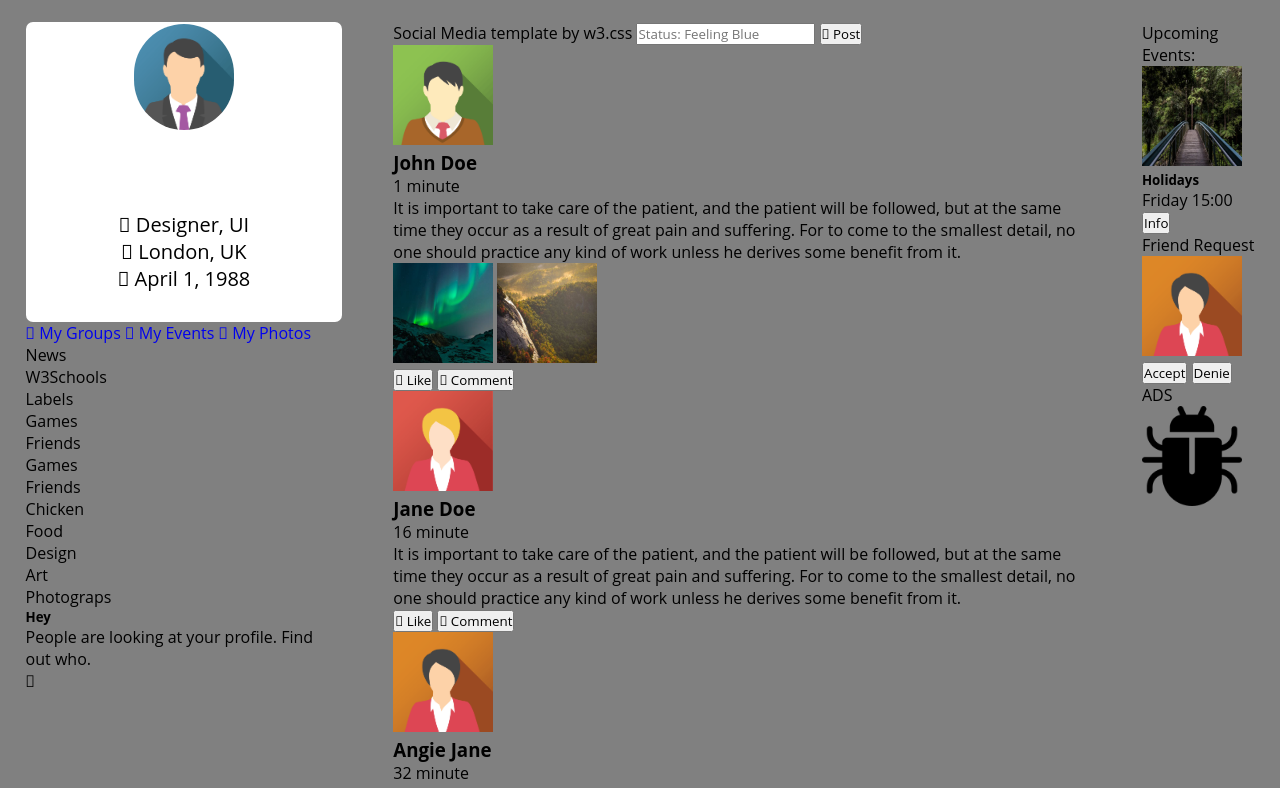
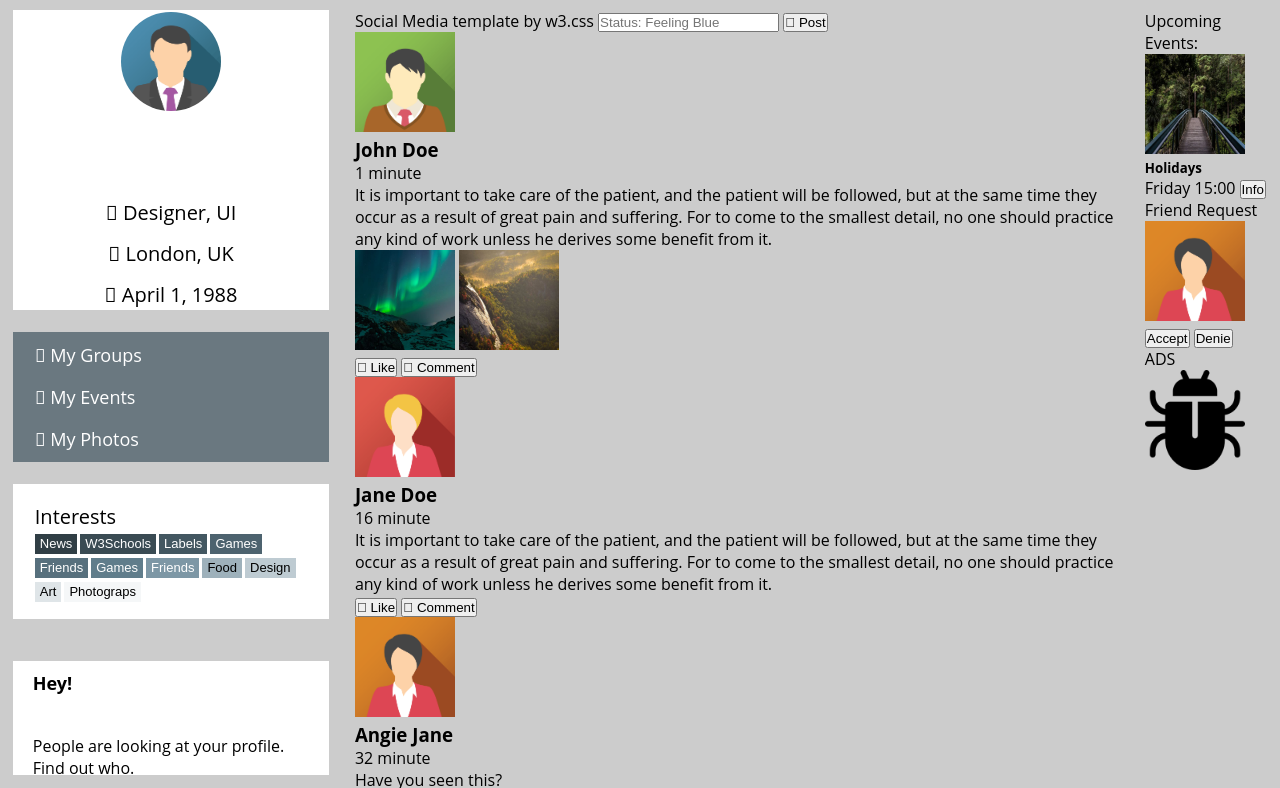
Before and after one commit to mvfasatresor/Coding-Challenge-2, a plain HTML site: page index.html in a window 1280 px wide. Shown: the part 57-845 px from the top of the page. Drawn offline with Linux system fonts and the light colour scheme; a script that the page names is missing.

Commit message:
html,css

```diff
--- a/index.html
+++ b/index.html
@@ -29,45 +29,56 @@
     <section class="one">
         <div class="my-profile">
             <img src="/images/avatar3.png" alt="">
+
         <br>
         <br>
         <br>
 
-            <li>&#xEFDF; Designer, UI</li>
-            <li>&#xF334; London, UK</li>
-            <li>&#xEB18; April 1, 1988</li>
+            <p>&#xEFDF; Designer, UI</p>
+            <p>&#xF334; London, UK</li>
+            <p>&#xEB18; April 1, 1988</p>
         </div>
+        <br>
+
         <div class="about">
             <a href="#"> &#xEB7D; My Groups</a>
             <a href="#"> &#xEB24; My Events</a>
             <a href="#"> &#xF57B; My Photos</a>
         </div>
+        <br>
 
             <div class="tags">
-               <div>
+                <br>
+                <span>Interests</span>
+                <br>
+
+               <div id="ta">
                 <p id="news">News</p>
                 <p id="w3schools">W3Schools</p>
                 <p id="labels">Labels</p>
                 <p id="games">Games</p>
                </div>
-               <div>
+
+               <div id="ta">
                 <p id="friends">Friends</p>
-                <p id="games">Games</p>
-                <p id="friends">Friends</p>
-                <p id="chicken">Chicken</p>
+                <p id="game">Games</p>
+                <p id="friend">Friends</p>
                 <p id="food">Food</p>
                 <p id="design">Design</p>
                </div>
-               <div>
+
+               <div id="ta">
                 <p id="art">Art</p>
                 <p id="photographs"> Photograps</p>
                </div>
+            </div>
+            <br>
+            <br>
+            <div class="nb">
+                <span> <strong> Hey!</strong></span>
+                <p>People are looking at your profile. Find out who.</p>
+            </div>
 
-                <div class="nb">
-                <h5>Hey</h5>
-                <p>People are looking at your profile. Find out who.</p>
-                <div id="close">&#xEB99;</div>
-            </div>
 
     </section>
 
--- a/styles.css
+++ b/styles.css
@@ -4,27 +4,34 @@
     box-sizing: border-box;
     list-style: none;
     text-decoration: none;
+
+
+}
+body{
     font-family: "Open Sans", sans-serif;
 }
 /* navbar */
 main{
     display: flex;
     justify-content: space-between;
-    background-color: grey;
+    background-color: #CCCCCC;
 
 }
+
+
 nav{
     display: flex;
     align-items: center;
     background-color:#4D636F;
     height: 53.8px;
+    left: 0;
+    right: 0;
 
 }
 nav a{
     color: white;
 }
 .profile{
-   margin-right: 30px;
 
 }
 
@@ -33,8 +40,6 @@ nav a{
     width: 23px;
     height: 23px;
     border-radius: 20px;
-    display:grid ;
-
 
 }
 .logo{
@@ -61,21 +66,20 @@ img{
     height: 100px;
 }
 section{
-margin: 2%;
+margin: 1%;
 }
+
 
 .my-profile{
 
 height: 300px;
 width: 316.511px;
-padding: 2px;
+padding: 2px 0;
 background-color: white;
-border-radius: 7px;
 display: flex;
 flex-direction: column;
 align-items: center;
 font-size: 20px;
-
 
 }
 .my-profile img{
@@ -83,6 +87,120 @@ font-size: 20px;
     height: 105.995px;
     border-radius: 100px;
 }
-.li{
-    margin-left: 10px;
+.my-profile p{
+    padding: 7px;
 }
+
+ .about{
+height: 130px;
+width: 316.511px;
+padding: 2px;
+background-color:#6a7880;
+font-size: 18px;
+
+
+ }
+ .about a{
+    display: block;
+    padding: 9px 20px 9px 20px;
+    color: white;
+
+ }
+
+ .tags{
+    height: 135px;
+    width: 316.511px;
+    padding: 2px;
+    background-color:  white;
+    padding: 2px ;
+    font-size: 15px;
+    font-family: serif;
+    display: inline-block;
+
+ }
+ .tags span{
+    font-size: 20px;
+    font-family: "Open Sans", sans-serif;
+    margin: 20px;
+
+ }
+
+ #ta{
+    display: flex;
+    gap: 3px;
+    margin:4px 20px;
+
+ }
+
+ #ta p{
+     padding:5px 5px;
+     font-size: 13px;
+     font-family:Arial, Helvetica, sans-serif;
+     line-height: 10px;
+
+ }
+
+ #news{
+    background-color: #303E45;
+    color: white;
+ }
+ #w3schools{
+    background-color: #3A4B53;
+    color: white;
+ }
+ #labels{
+    background-color: #435761;
+    color: white;
+ }
+ #games{
+    background-color: #4D636F;
+    color: white;
+ }
+ #friends{
+    background-color: #57707D;
+    color: white;
+ }
+ #game{
+    background-color: #607D8B;
+    color: white;
+ }
+ #friend{
+    background-color: #7D97A5;
+    color: white;
+ }
+ #food{
+    background-color: #9EB1BB;
+    color: black;
+ }
+ #design{
+    background-color: #BECBD2;
+    color: black;
+ }
+ #art{
+    background-color: #DFE5E8;
+    color: black;
+ }
+ #photographs{
+    background-color: #F5F7F8;
+    color: black;
+ }
+
+ .nb{
+
+    background-color: white;
+    height: 114.648px;
+    width: 316.511px;
+
+ }
+ .nb span{
+    display: flex;
+    justify-content: first baseline;
+    padding: 10px  0 10px 0;
+    margin: 20px;
+    font-size: 18px;
+ }
+ .nb p{
+    padding: 10px  0 10px 0;
+    max-width: 300px;
+    margin: 20px;
+ }
```
